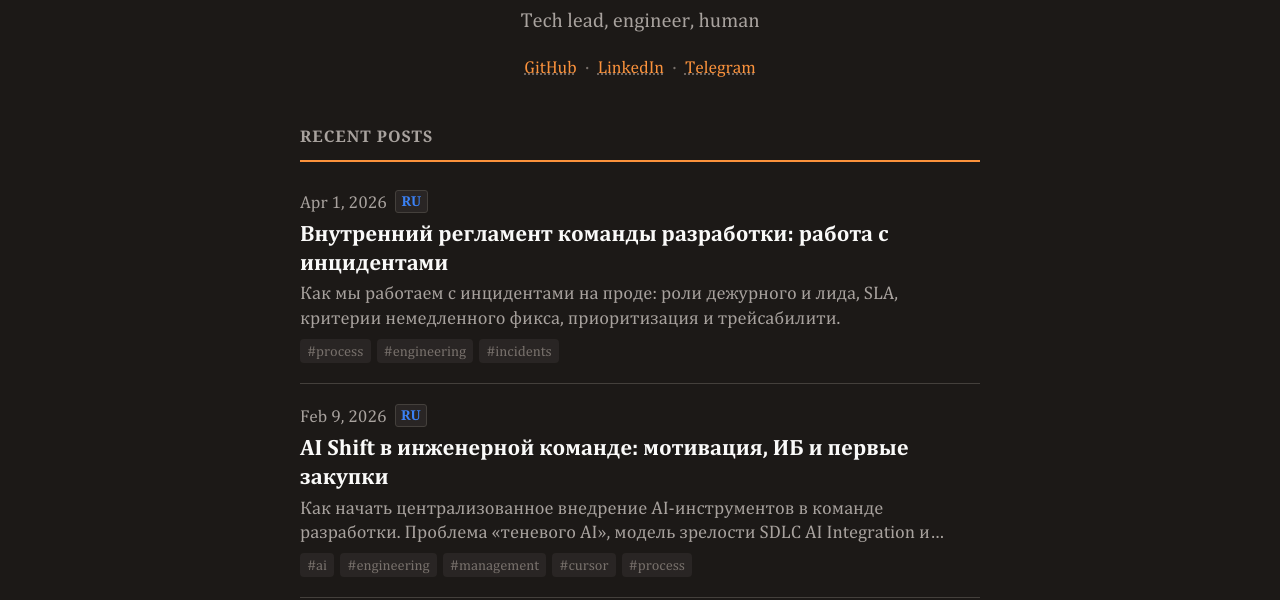
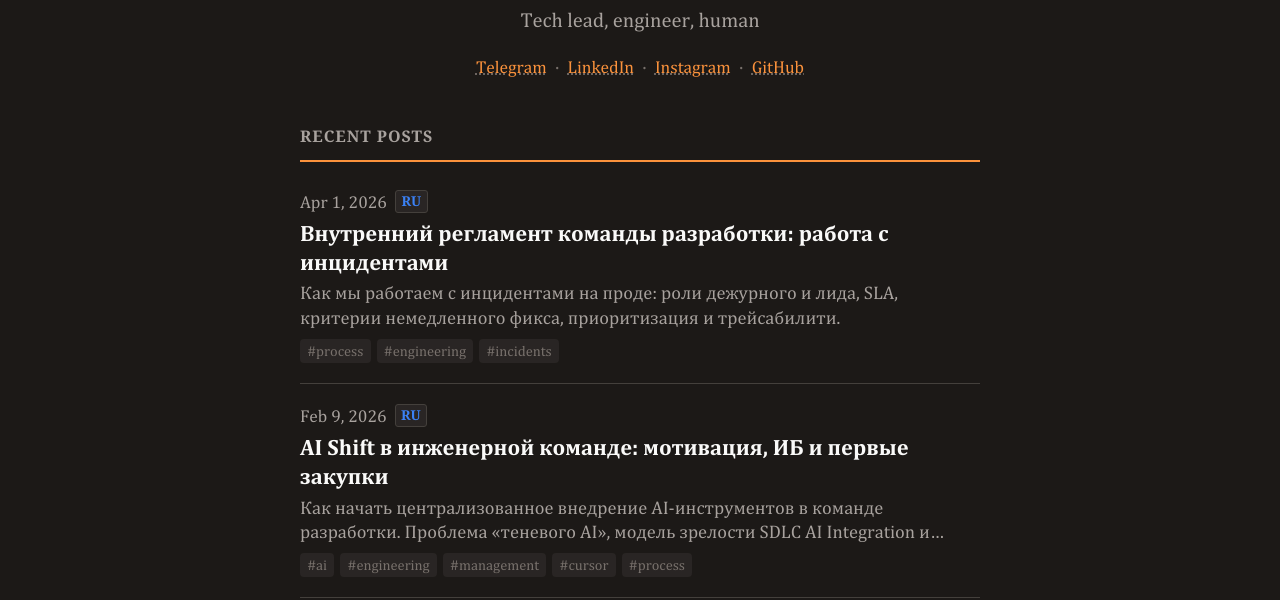
Before and after one commit to Samehadar/samblog, an Astro site: page /samblog/en in a window 1280 px wide. Shown: the part 200-800 px from the top of the page. Built offline with nearby package versions, Linux system fonts and the light colour scheme; Astro itself is replaced by a stand-in of ours.

Commit message:
Add Instagram to hero links, reorder: Telegram, LinkedIn, Instagram, GitHub
Made-with: Cursor

```diff
--- a/src/consts.ts
+++ b/src/consts.ts
@@ -9,6 +9,7 @@ export const SITE = {
     linkedin: "https://www.linkedin.com/in/lyutarevich/",
     telegram: "https://t.me/lyutarevich",
     github: "https://github.com/Samehadar",
+    instagram: "https://www.instagram.com/samehadar",
   },
 } as const;
 
--- a/src/pages/[locale]/index.astro
+++ b/src/pages/[locale]/index.astro
@@ -24,11 +24,13 @@ const recentPosts = allPosts
     <h1 class="hero-name">{author}</h1>
     <p class="hero-subtitle">{t("hero.subtitle")}</p>
     <div class="hero-links">
-      <a href={SITE.socials.github} target="_blank" rel="noopener noreferrer">GitHub</a>
+      <a href={SITE.socials.telegram} target="_blank" rel="noopener noreferrer">Telegram</a>
       <span class="dot">&middot;</span>
       <a href={SITE.socials.linkedin} target="_blank" rel="noopener noreferrer">LinkedIn</a>
       <span class="dot">&middot;</span>
-      <a href={SITE.socials.telegram} target="_blank" rel="noopener noreferrer">Telegram</a>
+      <a href={SITE.socials.instagram} target="_blank" rel="noopener noreferrer">Instagram</a>
+      <span class="dot">&middot;</span>
+      <a href={SITE.socials.github} target="_blank" rel="noopener noreferrer">GitHub</a>
     </div>
   </section>
 
```
